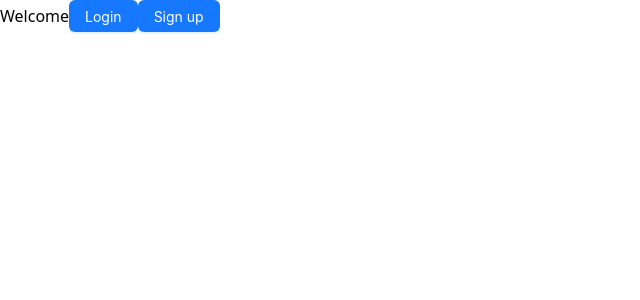
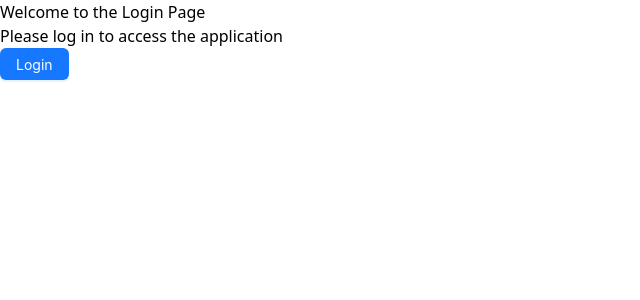
Before and after one commit to joeulam/fiscal-tracking, a Next.js app: page / in a window 1280 px wide. Shown: the top 300 px of the page, without its empty margins (0-640 px from the left). Built offline with nearby package versions, Linux system fonts and the light colour scheme; no server answers.

Commit message:
Added auth0 login function

```diff
--- /dev/null
+++ b/app/api/auth/[auth0]/route.js
@@ -0,0 +1,4 @@
+// app/api/auth/[auth0]/route.js
+import { handleAuth } from '@auth0/nextjs-auth0';
+
+export const GET = handleAuth();
--- /dev/null
+++ b/app/homepage/page.tsx
@@ -0,0 +1,16 @@
+import React from 'react';
+import { getSession } from '@auth0/nextjs-auth0';
+export default async function homePage() {
+	const session = await getSession();
+	const user = session?.user;
+  return (
+      user && (
+          <div>
+            <img src={user.picture} alt={user.name} />
+            <h2>{user.name}</h2>
+            <p>{user.email}</p>
+            <a href="/api/auth/logout">Logout</a>
+          </div>
+      )
+  );
+}
--- a/app/layout.tsx
+++ b/app/layout.tsx
@@ -7,17 +7,17 @@ export const metadata: Metadata = {
   description: "A cute fiscal tracker",
 };
 
-export default function RootLayout({
-  children,
-}: Readonly<{
-  children: React.ReactNode;
-}>) {
+// app/layout.jsx
+import { UserProvider } from '@auth0/nextjs-auth0/client';
+import { LayoutProps } from "@/.next/types/app/layout";
+
+
+export default function RootLayout({ children, ...props }: LayoutProps) {
   return (
     <html lang="en">
-      <body
-      >
-        {children}
-      </body>
+    <UserProvider>
+      <body>{children}</body>
+    </UserProvider>
     </html>
   );
 }
--- a/app/login/page.tsx
+++ b/app/login/page.tsx
@@ -1,12 +1,30 @@
-import React from 'react';
+'use client'
+import React, { useEffect } from 'react';
+import { useRouter } from 'next/navigation';
 import { Button } from 'antd';
 
-const loginPage = () => (
+const LoginPage = () => {
+  const router = useRouter();
 
-  <div>
-    Welcome to login page
-    <Button type="primary">Login</Button>
-  </div>
-);
+  useEffect(() => {
+    // Check if the user is authenticated
+    const isAuthenticated = false; // Replace with actual authentication check
+    if (isAuthenticated) {
+      // Redirect to homepage after login
+      router.push('/homepage');
+    }
+  }, [router]);
 
-export default loginPage;
+
+  return (
+    <div>
+      <h1>Welcome to the Login Page</h1>
+      <p>Please log in to continue</p>
+      <Button type="primary">
+        <a href="/api/auth/login">Login</a>
+      </Button>
+    </div>
+  );
+};
+
+export default LoginPage;
--- a/app/page.tsx
+++ b/app/page.tsx
@@ -1,16 +1,45 @@
-import React from 'react';
+'use client'
+import React, { useEffect } from 'react';
+import { useRouter } from 'next/navigation';
 import { Button } from 'antd';
-import Link from 'next/link';
 
-const Home = () => (
+const LoginPage = () => {
+  const router = useRouter();
 
-  <div>
-    Welcome
+  useEffect(() => {
+    const checkLoginStatus = async () => {
+      try {
+        // Make a call to your API to check login status
+        const response = await fetch('/api/auth/me'); // Replace with your auth status endpoint
+        if (response.ok) {
+          const user = await response.json();
+          if (user) {
+            // Redirect to homepage if logged in
+            router.push('/homepage');
+          }
+        }
+      } catch (error) {
+        console.error('Error checking login status:', error);
+      }
+    };
 
-    <Button href={"/login"}type="primary">Login</Button>
-    <Button type="primary">Sign up</Button>
+    checkLoginStatus();
+  }, [router]);
 
-  </div>
-);
+  const handleLogin = () => {
+    // Redirect to OAuth login endpoint
+    window.location.href = '/api/auth/login';
+  };
 
-export default Home;
+  return (
+    <div>
+      <h1>Welcome to the Login Page</h1>
+      <p>Please log in to access the application</p>
+      <Button type="primary" onClick={handleLogin}>
+        Login
+      </Button>
+    </div>
+  );
+};
+
+export default LoginPage;
--- a/app/signup/page.tsx
+++ b/app/signup/page.tsx
@@ -1,10 +1,13 @@
 import React from 'react';
 import { Button } from 'antd';
+
+
 
 const signupPage = () => (
   <div>
     Welcome to login page
     <Button type="primary">Sign up</Button>
+
   </div>
 );
 
--- a/package.json
+++ b/package.json
@@ -9,6 +9,7 @@
     "lint": "next lint"
   },
   "dependencies": {
+    "@auth0/nextjs-auth0": "^3.5.0",
     "@types/auth0": "^3.3.10",
     "antd": "^5.22.2",
     "next": "15.0.3",
```
Also changed, not shown: 1 other file (tests, documents, lock files or other folders).
